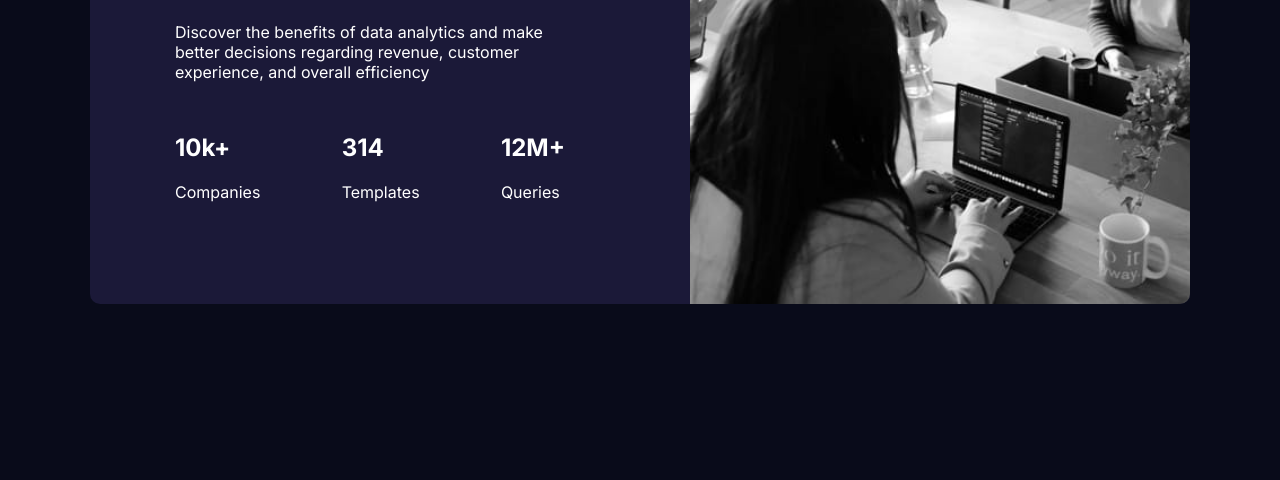
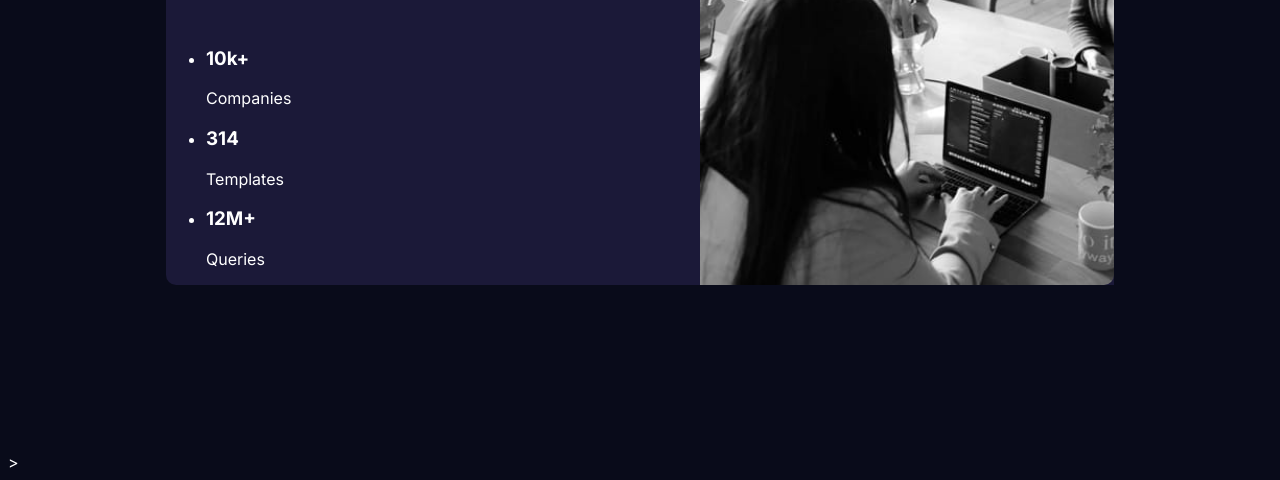
Before and after one commit to AbhinavShenoy/stats-preview-card-component-main, a plain HTML site: page index.html in a window 1280 px wide. Shown: the part 356-836 px from the top of the page. Drawn offline with Linux system fonts and the light colour scheme.

Commit message:
updated changes to layout

```diff
--- a/index.html
+++ b/index.html
@@ -9,30 +9,32 @@
   <title>Frontend Mentor | Stats preview card component</title>
 </head>
 <body>
-<main>
-  <div class="stats-panel">
-    <div class="data-region">
-      <h1 class="heading">Get <span class="accent">insights</span> that help your business grow.</h1>
-        <p class="heading-info">Discover the benefits of data analytics and make better decisions regarding revenue, customer experience, and overall efficiency</p>
-        <ul class="stats">
+  <div class="main-container">
+    <div class="container">
+      <div class="insights">
+        <h1>Get <span class="insights-accent">insights</span> that help your business grow.</h1>
+          <p class="insights-text">
+            Discover the benefits of data analytics and make better decisions regarding revenue, customer experience, and overall efficiency.
+          </p>
+          <ul>
             <li>
-            <h2>10k+</h2>
-            <p>Companies</p>
+              <h3>10k+</h3>
+              <span>Companies</span>
             </li>
             <li>
-            <h2>314</h2>
-            <p>Templates</p>
+              <h3>314</h3>
+              <span>Templates</span>
             </li>
             <li>
-            <h2>12M+</h2>
-            <p>Queries</p>
+              <h3>12M+</h3>
+              <span>Queries</span>
             </li>
           </ul>
       </div>
       <div class="image">
+        <div class="overlay"></div>
       </div>
     </div>
-</main>
-
+  </div>>
 </body>
 </html>
--- a/styles.css
+++ b/styles.css
@@ -1,54 +1,41 @@
 @import url('https://fonts.googleapis.com/css2?family=Inter:wght@400;700&display=swap');
 
-
-*{
+* {
     box-sizing: border-box;
 }
 
 body{
     font-family: 'Inter', sans-serif;
-    background-color: hsl(233, 47%, 7%);
+    background: hsl(233, 47%, 7%);
+    color: hsl(0, 0%, 100%);
+}
+
+body .main-container{
     display: flex;
-    flex-direction: row;
     justify-content: center;
     align-items: center;
     min-height: 100vh;
-    color: hsl(0, 0%, 100%);
 }
 
-main{
-    background-color: hsl(244, 38%, 16%);
+body .container{
+    width: 75%;
     display: flex;
-    max-width: 1100px;
-    border-radius: 10px;
+    background: hsl(244, 38%, 16%);
+    border-radius: 10px 0 0 10px;
 }
 
-.stats-panel{
+body .insights{
     display: flex;
+    justify-content: center;
+    align-items: flex-start;
+    flex-direction: column;
+
 }
 
-.data-region{
-    width: 600px;
-    min-width: 400px;
-    display: flex;
-    flex-direction: column;
-    padding: 85px 125px 70px 85px;
+body .image{
+    width: 80%;
+    background: url(images/image-header-desktop.jpg);
+    background-repeat: no-repeat;
+    background-size: cover;
+    border-radius: 0 10px 10px 0;
 }
-
-.stats{
-    list-style-type: none;
-    padding-left: 0;
-    display: flex;
-    justify-content: space-between;
-    align-items: center;
-}
-
-.image{
-  min-height: 450px;
-  width: 500px;
-  border-radius: 0 10px 10px 0;
-  background: url(images/image-header-desktop.jpg);
-  background-size: cover;
-  background-repeat: no-repeat;
-  overflow: hidden;
-}
```
Lines whose indentation alone changed are shown as unchanged.
